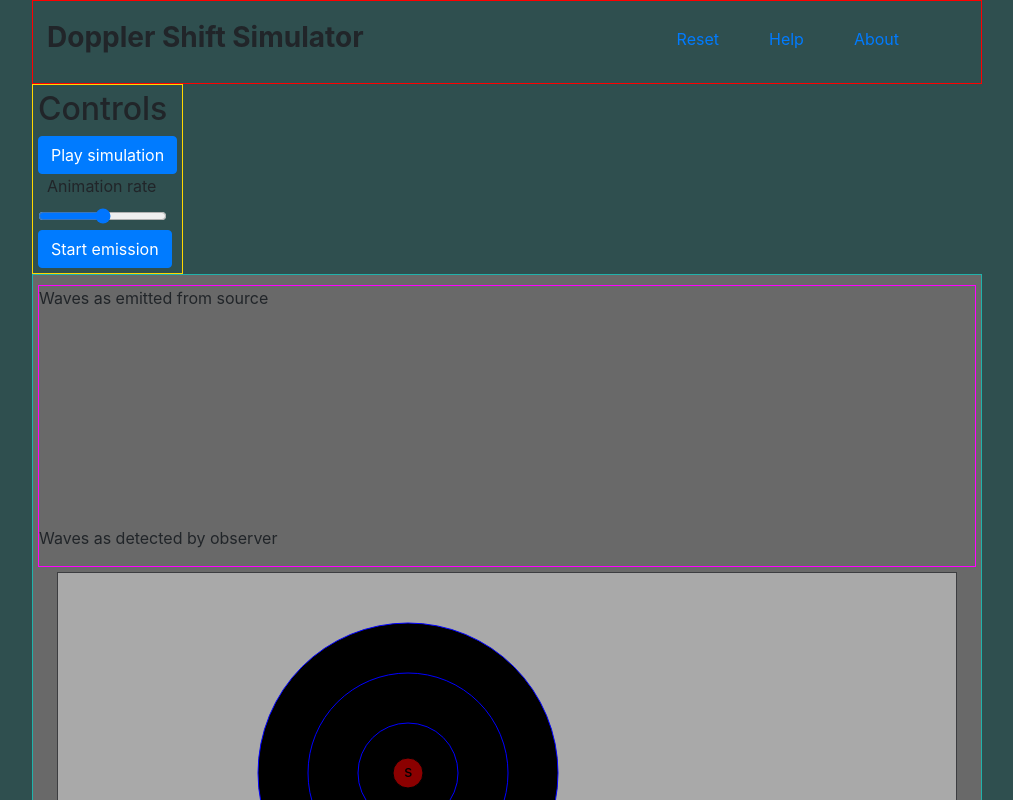
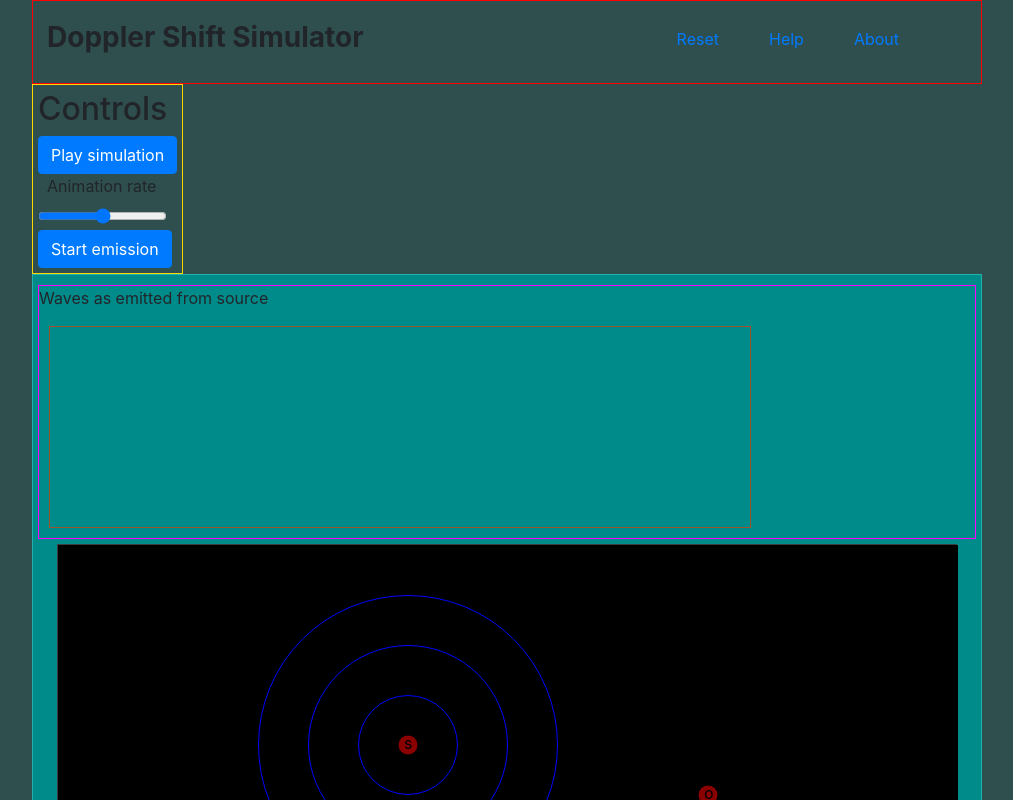
Before and after one commit to grep-safi/doppler-shift, a React app: page / in a window 1280 px wide. Shown: the top 800 px of the page, without its empty margins (133-1146 px from the left). Built offline with nearby package versions, Linux system fonts and the light colour scheme.

Commit message:
Added collision detector

```diff
--- a/css/main.css
+++ b/css/main.css
@@ -17,6 +17,13 @@ body {
     margin: 5px auto;
 }
 
+.observer-detection {
+    border: 1px solid sienna;
+    display: inline-block;
+    margin-bottom: 10px;
+    margin-left: 10px;
+}
+
 .controls-wrapper {
     border: 1px solid gold;
     padding: 5px;
@@ -30,7 +37,7 @@ body {
 .main-view-wrapper {
     border: 1px solid lightseagreen;
     padding: 5px;
-    background-color: dimgrey;
+    background-color: darkcyan;
 }
 
 .wrapper {
--- a/src/MainView.jsx
+++ b/src/MainView.jsx
@@ -9,13 +9,11 @@ const HEIGHT = 400;
 
 const renderCircles = () => {
     return (circleProperties, index) => {
-        circleProperties.r += 0.5;
-
         const circleProps = {
             cx: circleProperties.cx,
             cy: circleProperties.cy,
             r: circleProperties.r,
-            // fill: 'none',
+            fill: 'none',
             stroke: circleProperties.stroke,
             key: index,
         };
@@ -31,6 +29,7 @@ export default class MainView extends React.Component {
         this.initialState = {
             circles: [],
             time: 0,
+            numCollisions: 0,
         }
 
         // Store the positions of all the desired objects
@@ -70,8 +69,8 @@ export default class MainView extends React.Component {
         this.container = select(this.ref.current)
             .append('g');
 
-        this.source = this.createAgents(350, 200, 'source');
-        this.observer = this.createAgents(650, 250, 'observer');
+        this.source = this.createAgents(this.positions.source.x, this.positions.source.y, 'source');
+        this.observer = this.createAgents(this.positions.observer.x, this.positions.observer.y, 'observer');
 
         requestAnimationFrame(this.animate.bind(this));
     }
@@ -80,8 +79,7 @@ export default class MainView extends React.Component {
         const object = this.positions[this.focus];
         const cursor = this.positions.cursor;
 
-        // console.log(`focus: ${this.focus} and ${cursor.x} and ${cursor.y}`);
-        const radius = 0.5;
+        const radius = 0.25;
         const dx = cursor.x - object.x;
         const dy = cursor.y - object.y;
         const angle = Math.atan2(dy, dx);
@@ -90,19 +88,41 @@ export default class MainView extends React.Component {
         let yPos = object.y + radius * Math.sin(angle);
 
         this.updatePosition(this.focus, xPos, yPos);
-        console.log(`new xPos and yPos ${xPos} and ${yPos}`);
         select(`#${this.focus}`)
             .attr('transform', `translate(${xPos}, ${yPos})`);
     }
 
+    updateCircleStatus(d) {
+        d.r += 0.5;
+
+        if (!d.collided) {
+            const cx = d.cx;
+            const cy = d.cy;
+            const radius = d.r;
+
+            const observer = this.positions.observer;
+            const distanceBetween = Math.sqrt(Math.pow(cx - observer.x, 2) + Math.pow(cy - observer.y, 2));
+
+            d.collided = radius >= distanceBetween;
+            if (d.collided) {
+                this.setState({
+                    numCollisions: this.state.numCollisions + 1
+                });
+            }
+        }
+    }
+
     animate() {
         let circles = this.state.circles;
+        // circles.forEach((d) => d.r += 0.5);
+        circles.forEach(this.updateCircleStatus.bind(this));
         if (this.state.time % 100 === 0) {
             circles.push({
                 cx: this.positions.source.x,
                 cy: this.positions.source.y,
                 r: 0,
                 stroke: 'blue',
+                collided: false,
             });
 
             circles = circles.filter(element => element.r <= WIDTH);
@@ -133,7 +153,7 @@ export default class MainView extends React.Component {
             .append('circle')
             .attr('cx', 0)
             .attr('cy', 0)
-            .attr('r', 15)
+            .attr('r', 10)
             .attr('fill', "darkred")
             .attr('stroke', "black");
 
@@ -201,11 +221,14 @@ export default class MainView extends React.Component {
         return(
             <React.Fragment>
                 <Timeline
-
+                    circles={this.state.circles}
+                    observer={this.positions.observer}
+                    numCollisions={this.state.numCollisions}
                 />
 
                 <div className={"main-view"}>
                     <svg width={WIDTH} height={HEIGHT}>
+                        <rect x={0} y={0} width={'100%'} height={'100%'}></rect>
                         <g> {this.state.circles.map(renderCircles())} </g>
                         <g ref={this.ref} />
                     </svg>
--- a/src/Timeline.jsx
+++ b/src/Timeline.jsx
@@ -1,11 +1,23 @@
 import React from 'react';
 
-const WIDTH = 600;
+const WIDTH = 700;
 const HEIGHT = 200;
 export default class Timeline extends React.Component {
     constructor(props) {
         super(props);
         this.ref = React.createRef();
+    }
+
+    componentDidMount() {
+        // this.container = select(this.ref.current)
+        //     .append('g');
+    }
+
+
+    componentDidUpdate(prevProps, prevState, snapshot) {
+        if (prevProps.numCollisions !== this.props.numCollisions) {
+            console.log(`# of collisions: ${this.props.numCollisions}`);
+        }
 
     }
 
@@ -14,10 +26,12 @@ export default class Timeline extends React.Component {
             <React.Fragment>
                 <div className={"time-line"}>
                     <p>Waves as emitted from source</p>
-                    <svg width={WIDTH} height={HEIGHT}>
-                        <g ref={this.ref} />
-                    </svg>
-                    <p>Waves as detected by observer</p>
+                    <div className={'observer-detection'}>
+                        <svg width={WIDTH} height={HEIGHT}>
+                            <g ref={this.ref} />
+                        </svg>
+                    </div>
+                    {/*<p>Waves as detected by observer</p>*/}
                 </div>
             </React.Fragment>
         );
```
